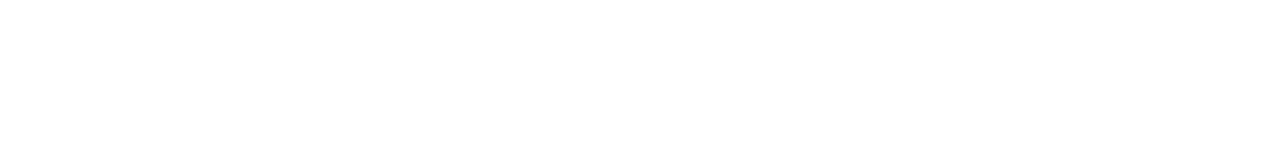
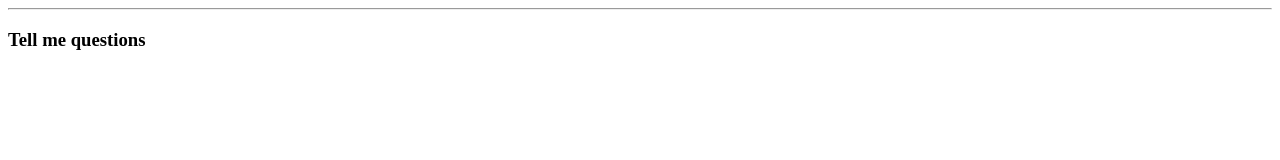
Before and after one commit to brezent/Practical-Driving-Test, a plain HTML site: page index.html in a window 1280 px wide. Drawn offline with Linux system fonts and the light colour scheme.

Commit message:
Update index.html

```diff
--- a/index.html
+++ b/index.html
@@ -4,5 +4,8 @@
   <title>Practical Driving Test</title>
 </head>
 <body>
-  <a href="/
+  <hr/>
+  <h3>Tell me questions</h3>
+  <a  href="tell-me-questions.html"
+  <hr/>
 </body>
```
